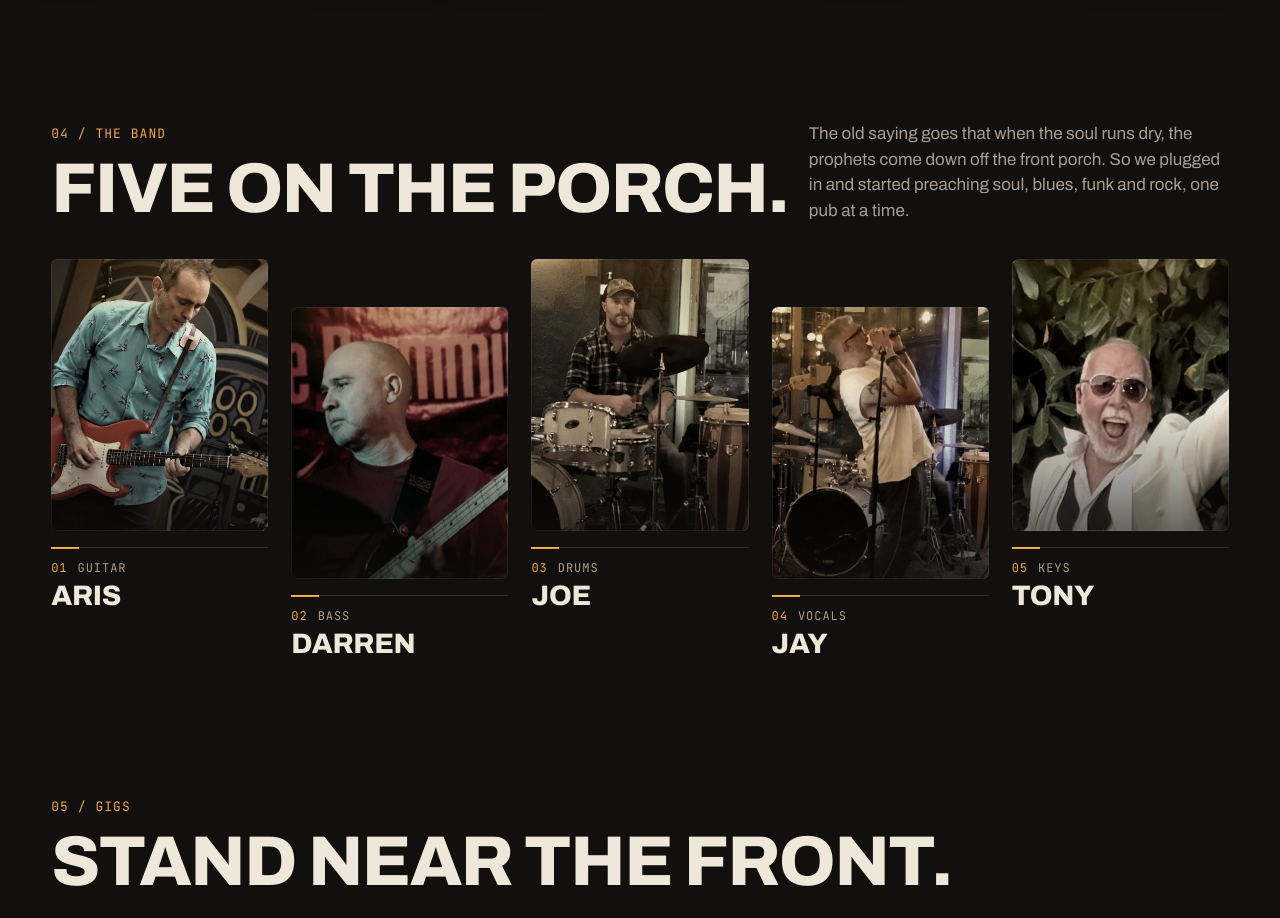
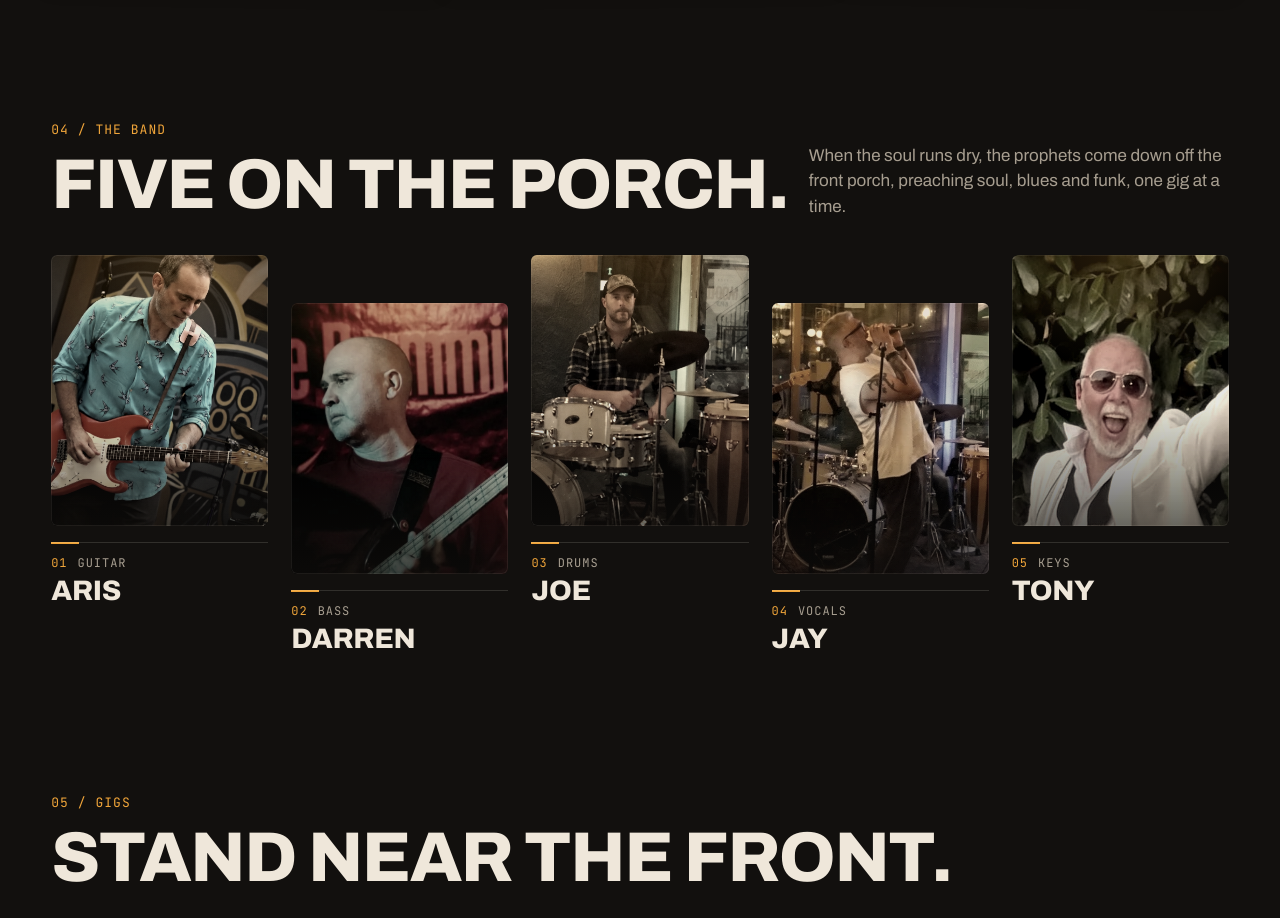
Before and after one commit to FrontPorchProphets/Frontporchprophets.github.io, a plain HTML site: page index.html in a window 1280 px wide. Shown: the part 4640-5558 px from the top of the page. Drawn offline with Linux system fonts and the light colour scheme.

Commit message:
Update index.html

```diff
--- a/index.html
+++ b/index.html
@@ -279,7 +279,8 @@ Watch Gravity, live
 <div style="font-family: 'JetBrains Mono', ui-monospace, monospace; font-size: 13px; letter-spacing: 0.08em; text-transform: uppercase; color: #F0A53A; margin-bottom: 14px">04 / The band</div>
 <h2 style="margin: 0; font-size: clamp(40px, 5.5vw, 76px); line-height: 0.95; letter-spacing: -0.02em; font-weight: 800; font-stretch: 86%; text-transform: uppercase">Five on the porch.</h2>
 </div>
-<p style="margin: 0; max-width: 420px; color: #A79E90; font-size: 17px; line-height: 1.5">The old saying goes that when the soul runs dry, the prophets come down off the front porch. So we plugged in and started preaching soul, blues, funk and rock, one pub at a time.</p>
+<p style="margin: 0; max-width: 420px; color: #A79E90; font-size: 17px; line-height: 1.5">When the soul runs dry, the prophets come down off the front porch,
+  preaching soul, blues and funk, one gig at a time.</p>
 </div>
 <div class="fpp-five">
 <figure class="fpp-member"><div class="fpp-shot"><img src="aris.jpg" alt="Aris playing a red guitar" loading="lazy" style="object-position: 58% 50%"></div><figcaption class="fpp-cap"><div class="fpp-meta"><span class="fpp-num">01</span><span>Guitar</span></div><div class="fpp-name">Aris</div></figcaption></figure>
```
